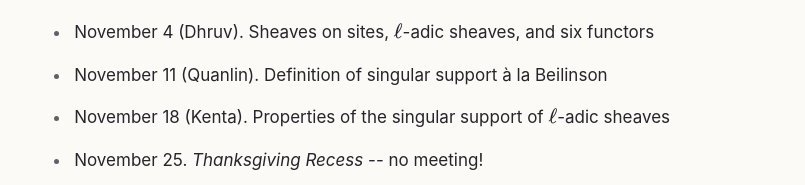
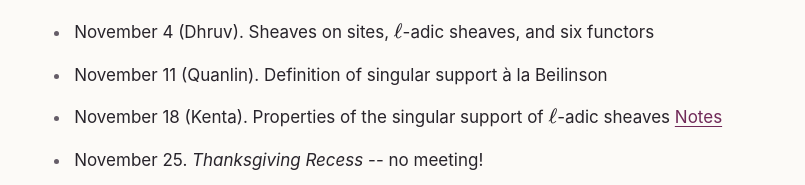
Before and after one commit to kentajsuzuki/kentajsuzuki.github.io, a plain HTML site: page singular-support.html in a window 1280 px wide. Shown: the part 967-1152 px from the top of the page, without its empty margins (89-894 px from the left). Drawn offline with nearby package versions, Linux system fonts and the light colour scheme.

Commit message:
added my notes

```diff
--- a/singular-support.html
+++ b/singular-support.html
@@ -49,7 +49,7 @@ The goal is to define the singular support of \(\ell\)-adic sheaves, explore its
 <ul>
     <li> November 4 (Dhruv). Sheaves on sites, \(\ell\)-adic sheaves, and six functors</li>
     <li> November 11 (Quanlin). Definition of singular support à la Beilinson</li>
-    <li> November 18 (Kenta). Properties of the singular support of \(\ell\)-adic sheaves</li>
+    <li> November 18 (Kenta). Properties of the singular support of \(\ell\)-adic sheaves <a href="seminar-talk/kenta-talk-ss.pdf">Notes</a></li>
     <li> November 25. <em>Thanksgiving Recess</em> --  no meeting!</li>
     <li> December 2. Characteristic cycles and Saito's index formula</li>
     <li> December 9. the Grothendieck-Ogg-Shafarevich formula, and applications</li>
```
Also changed, not shown: 2 other files.
